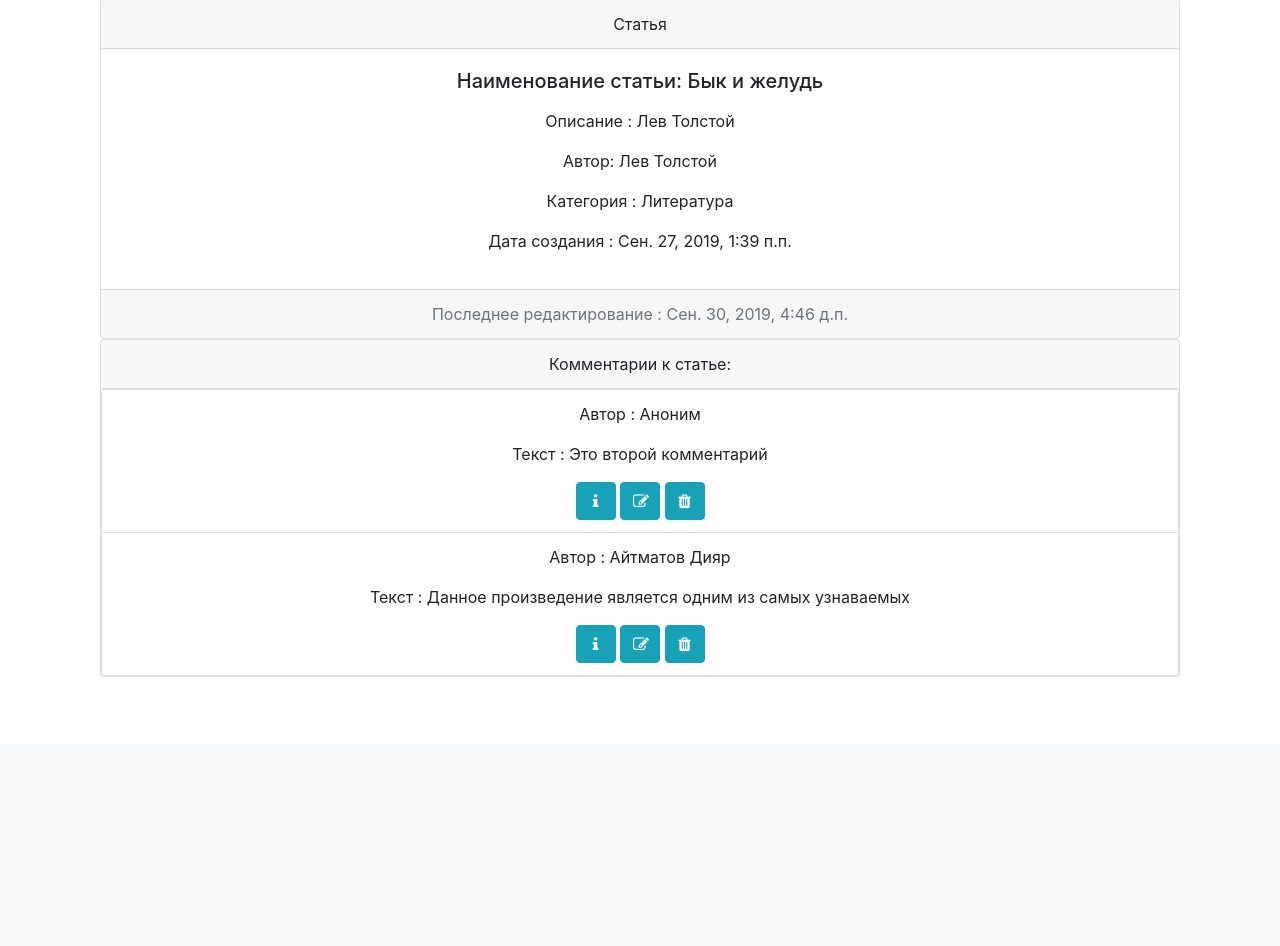
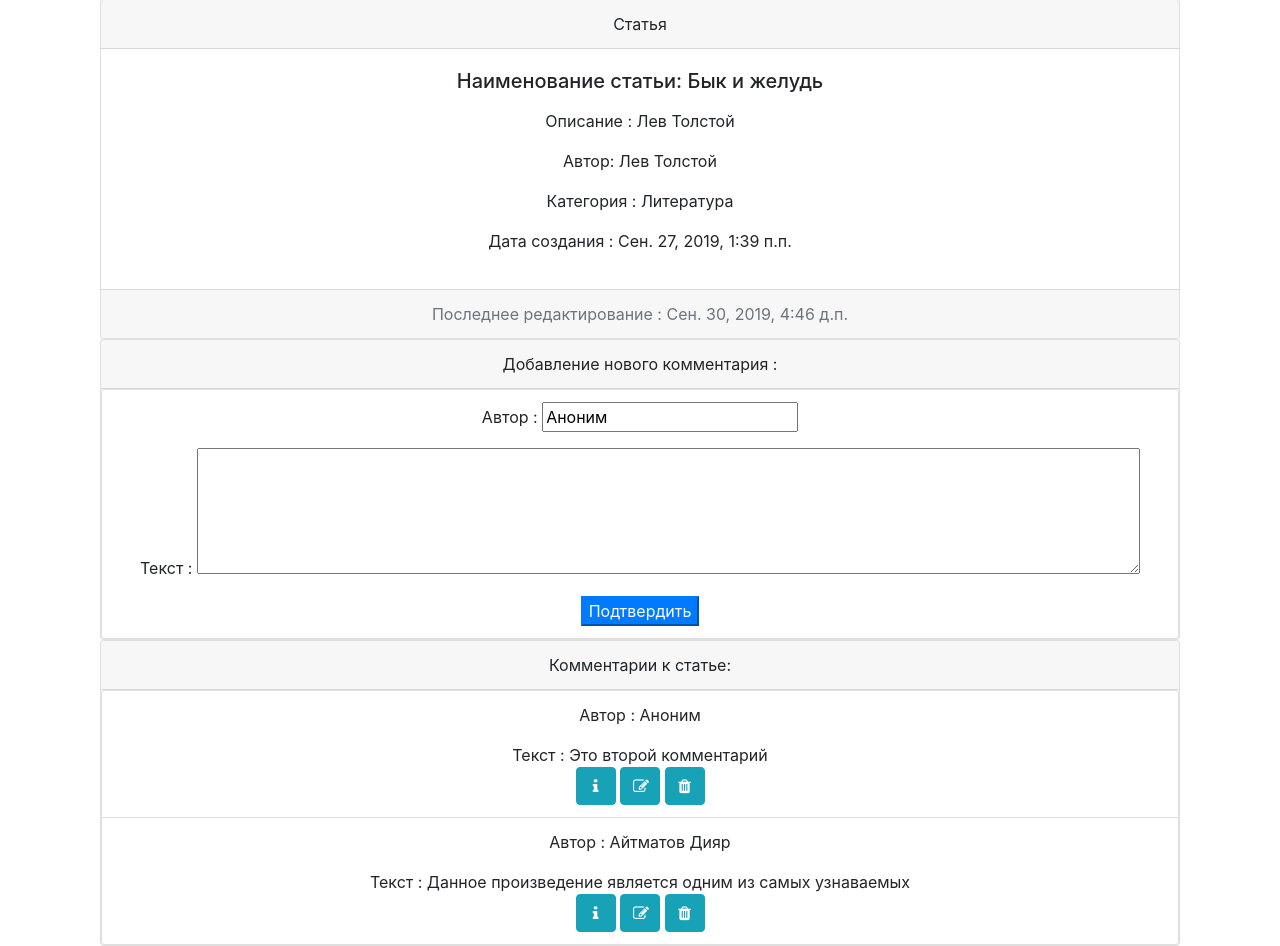
Before and after one commit to Aitmatow/upgraded_book_list, a Django app: page /article/1 in a window 1280 px wide. Shown: the part 56-1002 px from the top of the page. Before the commit the page ends 733 px from the top, so only its background shows below. Run offline with Django 3.2, Linux system fonts and the light colour scheme; data comes from the database, SQL or seed files in the repository; some libraries are stand-ins or nearby versions.

Commit message:
Завершил бонусный этап.

```diff
--- a/source/webapp/static/css/style.css
+++ b/source/webapp/static/css/style.css
@@ -47,3 +47,6 @@ a.button2 {
   right: 0;
   bottom: 10%;
 }
+.pre{
+  white-space: pre-wrap;
+}
--- a/source/webapp/templates/article/article_detail.html
+++ b/source/webapp/templates/article/article_detail.html
@@ -36,6 +36,23 @@
 
         <div class="card text-center">
           <div class="card-header">
+            Добавление нового комментария :
+          </div>
+          <div class="card">
+            <ul class="list-group list-group-flush">
+                  <li class="list-group-item">
+                      <form method="post"> {% csrf_token %}
+                          <p>Автор : <input type="text" name="author" value="Аноним"></p>
+                          <p>Текст : <textarea name="text" rows="5" cols="90" required></textarea></p>
+                      <input type="submit" class="btn-primary" value="Подтвердить" />
+                      </form>
+                  </li>
+            </ul>
+          </div>
+        </div>
+
+        <div class="card text-center">
+          <div class="card-header">
             Комментарии к статье:
           </div>
           <div class="card">
@@ -43,7 +60,7 @@
               {% for comment in object.comments.get_queryset|dictsortreversed:"created_at"  %}
                   <li class="list-group-item">
                       <p>Автор : {{ comment.author }}</p>
-                      <p>Текст : {{ comment.text }}</p>
+                      <div class="pre">Текст : {{ comment.text}}</div>
                   <a href="{% url 'comments_view' comment.pk %}" class="btn btn-info" style="width: 40px"><span class="fa fa-info"></span></a>
                   <a href="{% url 'comments_edit' comment.pk %}" class="btn btn-info" style="width: 40px"><span class="fa fa-edit"></span></a>
                   <a href="{% url 'comments_delete' comment.pk %}" class="btn btn-info" style="width: 40px"><span class="fa fa-trash"></span></a>
--- a/source/webapp/templates/comments/comments_list.html
+++ b/source/webapp/templates/comments/comments_list.html
@@ -3,7 +3,7 @@
     <h1 class="bg-info text-white text-center">Комментарии:</h1>
     {% csrf_token %}
     <div class="card-deck text-center">
-            {% for comments in object_list %}
+            {% for comments in object_list|dictsortreversed:"created_at" %}
                 <div class="card">
                     <div class="card-body">
                       <h5 class="card-title">К статье: <a href="{% url 'article_view' comments.article_id %}"> {{ comments.article }}</a></h5>
--- a/source/webapp/views.py
+++ b/source/webapp/views.py
@@ -1,4 +1,4 @@
-from django.shortcuts import render
+from django.shortcuts import render, redirect
 
 # Create your views here.
 from django.urls import reverse_lazy
@@ -14,6 +14,18 @@ class ArticleList(ListView):
 class ArticleDetail(DetailView):
     template_name = 'article/article_detail.html'
     model = Article
+
+    def post(self, request, *args, **kwargs):
+        cur_id = request.path[-1]
+        author = request.POST.get('author')
+        text = request.POST.get('text')
+        Comment.objects.create(
+            article = Article.objects.get(pk = cur_id),
+            author=author,
+            text=text
+        )
+        return redirect('article_view', cur_id)
+
 
 class ArticleCreate(CreateView):
     template_name = 'article/article_form.html'
```
